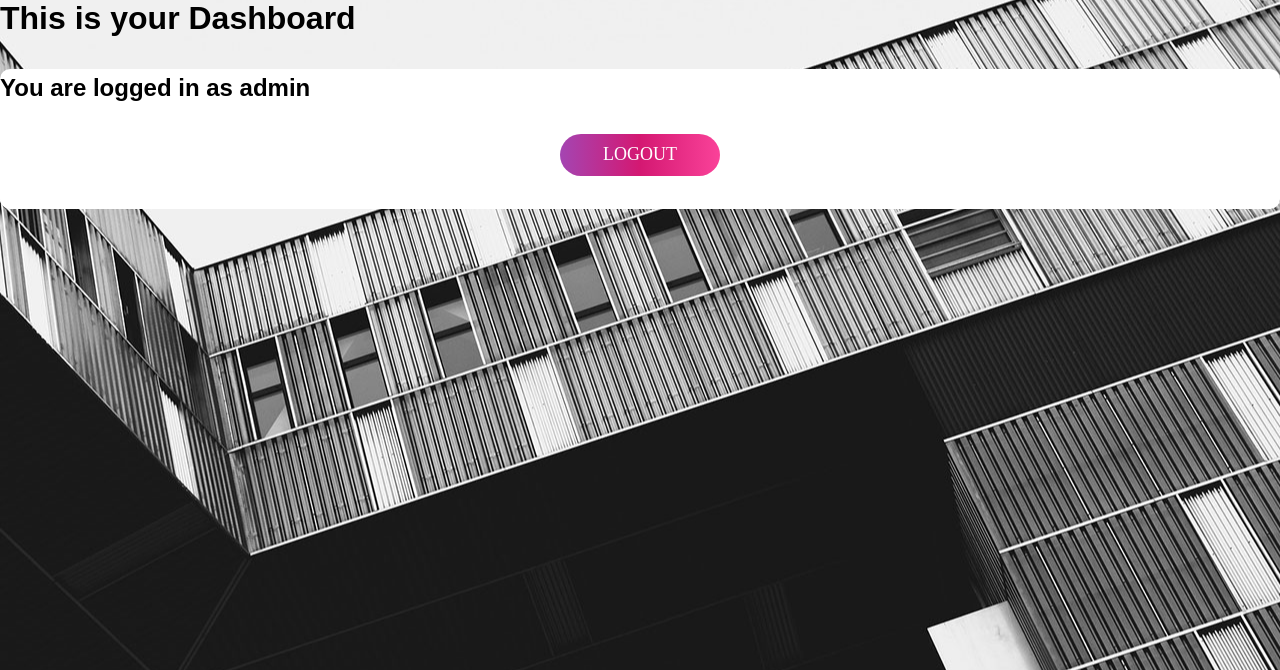
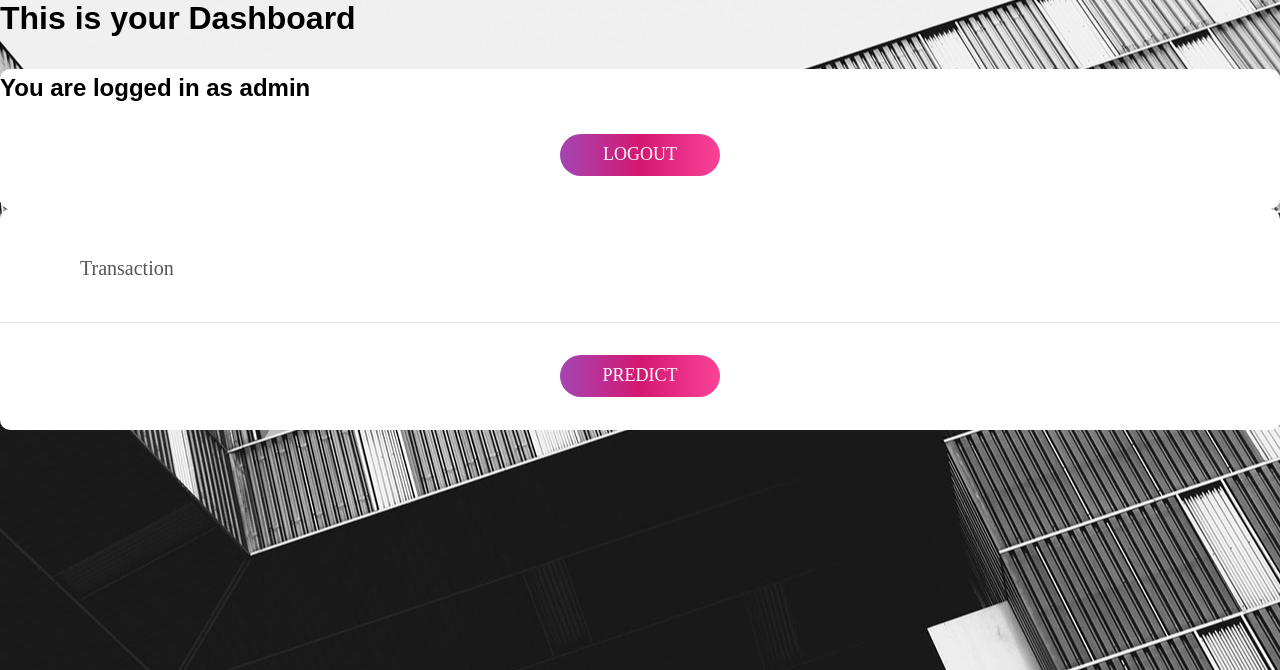
Before and after one commit to ramkrishnan6/project, a Django app: page /dashboard in a window 1280 px wide. Shown: the top 670 px of the page. Run offline with Django 3.2, Linux system fonts and the light colour scheme; a user stored in the database is signed in; some web fonts are replaced.

Commit message:
Add predict feature in dashboard

```diff
--- a/mysite/urls.py
+++ b/mysite/urls.py
@@ -3,7 +3,7 @@ from django.urls import path
 from . import views
 
 urlpatterns = [
-    path('admin/', admin.site.urls),
+    path('admin', admin.site.urls),
     path('', views.home, name='home'),
     path('login', views.logIn, name='login'),
     path('register', views.register, name='register'),
@@ -16,4 +16,6 @@ urlpatterns = [
     path('dashboard', views.dashboard, name='dashboard'),
 
     path('manual', views.manual, name='manual'),
+
+    path('predict', views.handlePredict, name='predict'),
 ]
--- a/mysite/views.py
+++ b/mysite/views.py
@@ -1,8 +1,9 @@
 from django.contrib import messages
-from django.http.response import HttpResponseNotFound
+from django.http.response import HttpResponseNotFound, HttpResponse
 from django.shortcuts import render, redirect
 from django.contrib.auth.models import User
 from django.contrib.auth import authenticate, login, logout
+from mysite.predict import predict
 
 
 def home(request):
@@ -63,3 +64,12 @@ def handleSignout(request):
     logout(request)
     messages.success(request, "Successfully Logged out")
     return redirect('login')
+
+
+def handlePredict(request):
+    if request.method == 'POST':
+        transaction = request.POST['transaction']
+    else:
+        return HttpResponseNotFound('<h1>Error 404 - Page not found</h1>')
+    prediction = predict(transaction)
+    return HttpResponse(prediction)
--- a/templates/dashboard.html
+++ b/templates/dashboard.html
@@ -1,5 +1,4 @@
 {% load static %}
-
 <!DOCTYPE html>
 <html lang="en">
 
@@ -28,19 +27,33 @@
             <button class="login100-form-btn" type="submit">
                 Logout
             </button>
-
         </div>
 
     </form>
+
+    <form class="login100-form validate-form p-b-33 p-t-5" action='predict' method='post'>
+        {% csrf_token %}
+        <div class="wrap-input100 validate-input" data-validate="Enter your Transaction">
+            <input class="input100" type="text" name="transaction" placeholder="Transaction">
+            <span class="focus-input100" data-placeholder="&#xe82a;"></span>
+        </div>
+
+        <div class="container-login100-form-btn m-t-32">
+            <button class="login100-form-btn" type="submit">
+                Predict
+            </button>
+        </div>
+    </form>
+
 </div>
 </p>
 
 
+{% else %}
+<h1>Nice try, smarty!</h1>
+<h1>Kindly sign in, like human beings and you will see what you should</h1>
+<meta http-equiv="refresh" content="3; url = '/login' ">
+{% endif %}
 
-    {% else %}
-        <h1>Nice try, smarty!</h1>
-        <h1>Kindly sign in, like human beings and you will see what you should</h1>
-        <meta http-equiv = "refresh" content = "3; url = '/login' ">
-    {% endif %}
 </body>
 </html>
```
Also changed, not shown: mysite/predict.py (added, +38 -0 lines), db.sqlite3.
